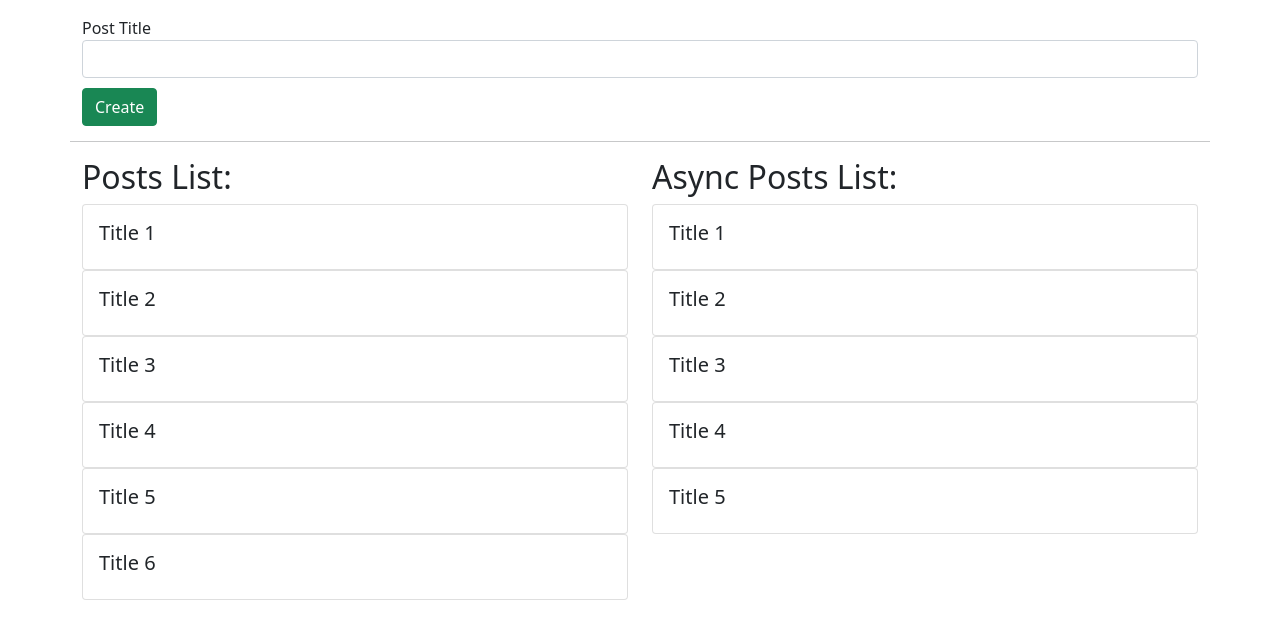
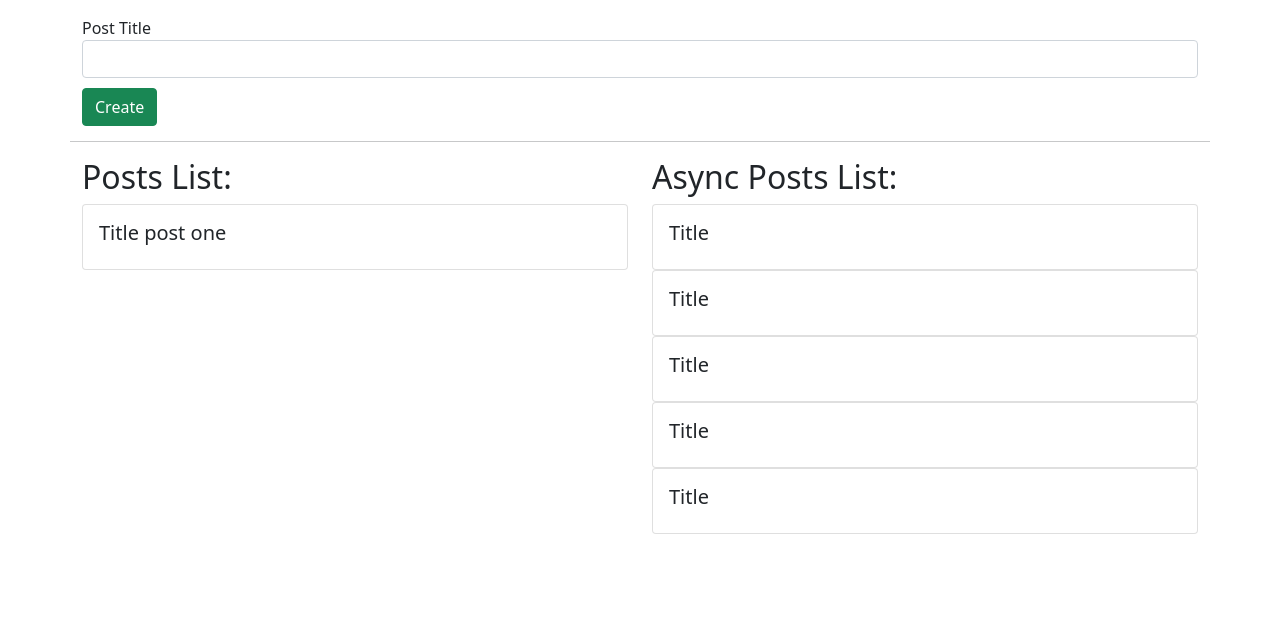
Before and after one commit to MikitaCat/redux_repeat_with_saga, a React (Create React App) app: page / in a window 1280 px wide. Shown: the top 636 px of the page. Built offline with nearby package versions, Linux system fonts and the light colour scheme.

Commit message:
Lifting state up in class componens(!!!)

```diff
--- a/src/App.js
+++ b/src/App.js
@@ -1,21 +1,27 @@
-import React from 'react';
+import React, { useState } from 'react';
 import FetchedPosts from './components/FetchedPosts';
 import { PostForm } from './components/PostForm';
 import Posts from './components/Posts';
 
 function App() {
+  const [posts, setPosts] = useState([{ title: 'post one', id: '83248923y4879' }]);
+
+  const createPosts = (post) => {
+    setPosts([...posts, post]);
+  };
+
   return (
     <div className="container pt-3">
       <div className="row">
         <div className="col">
-          <PostForm />
+          <PostForm addPost={createPosts} />
         </div>
         <hr style={{ marginTop: '15px' }} />
       </div>
       <div className="row">
         <div className="col">
           <h2>Posts List:</h2>
-          <Posts posts={[1, 2, 3, 4, 5, 6]} />
+          <Posts posts={posts} />
         </div>
         <div className="col">
           <h2>Async Posts List:</h2>
--- a/src/components/Post.jsx
+++ b/src/components/Post.jsx
@@ -1,10 +1,10 @@
 import React from 'react';
 
-function Post({ post }) {
+function Post({ postTitle }) {
   return (
     <div className="card">
       <div className="card-body">
-        <h5 className="card-title">Title {post}</h5>
+        <h5 className="card-title">Title {postTitle}</h5>
       </div>
     </div>
   );
--- a/src/components/PostForm.jsx
+++ b/src/components/PostForm.jsx
@@ -15,6 +15,7 @@ export class PostForm extends React.Component {
       id: Date.now().toString(),
       title: this.state.title,
     };
+    this.props.addPost(newPost);
     console.log(newPost);
     this.setState({ title: '' });
   };
--- a/src/components/Posts.jsx
+++ b/src/components/Posts.jsx
@@ -7,7 +7,7 @@ function Posts({ posts }) {
   }
 
   return posts.map((post) => {
-    return <Post post={post} key={post} />;
+    return <Post postTitle={post.title} key={post.id} />;
   });
 }
 
```
